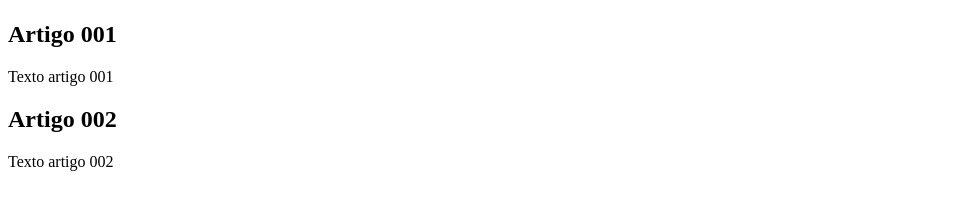
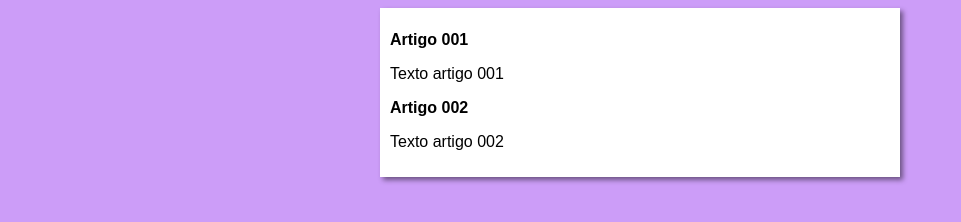
Before and after one commit to negreirosdrummer/projeto-site, a plain HTML site: page index.html in a window 1280 px wide. Shown: the whole page, without its empty margins (0-961 px from the left). Drawn offline with Linux system fonts and the light colour scheme.

Commit message:
iniciei o design

```diff
--- /dev/null
+++ b/estilos/style.css
@@ -0,0 +1,16 @@
+* {
+    font-family: Arial, Helvetica, sans-serif;
+    font-size: 16px
+}
+
+body {
+    background-color: rgb(204, 157, 248);
+}
+
+main {
+    background-color: white;
+    width: 500px;
+    margin: auto;
+    padding: 10px;
+    box-shadow: 3px 3px 5px rgba(0, 0, 0, 0.473);
+}
--- a/index.html
+++ b/index.html
@@ -4,6 +4,7 @@
     <meta charset="UTF-8">
     <meta name="viewport" content="width=device-width, initial-scale=1.0">
     <title>Site para testar versionamento de código</title>
+    <link rel="stylesheet" href="estilos/style.css">
 </head>
 <body>
     <main>
```
